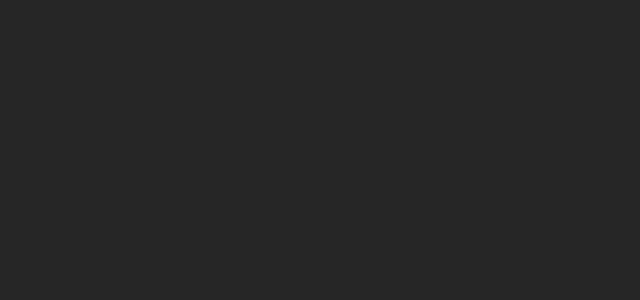
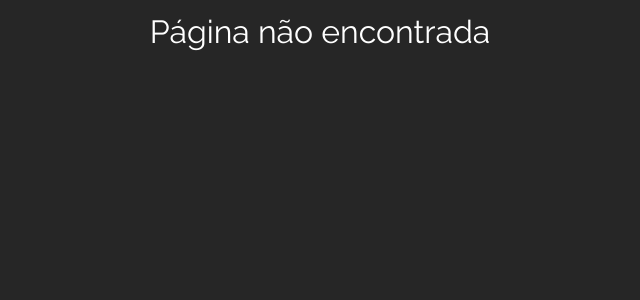
Before and after one commit to kassiaschipper/balance, a React (Create React App) app in the folder balance-app-front/: page / in a window 1280 px wide. Before the commit this address had no page. Shown: the top 300 px of the page, without its empty margins (320-960 px from the left). Built offline with nearby package versions, Linux system fonts and the light colour scheme; a web font is replaced by a local one.

Commit message:
chore - NotFoundPage implemented

```diff
--- a/balance-app-front/src/components/App.js
+++ b/balance-app-front/src/components/App.js
@@ -3,6 +3,7 @@
 import SignIn from "./authComponents/SignIn";
 import Home from "./homeComponents/Home";
 import PrivatePage from "../PrivatePage.js";
+import NotFoundPage from "./NotFoundPage";
 
 export default function App() {
   return (
@@ -12,6 +13,7 @@
         <Routes>
           <Route path="/sign-in" element={<SignIn></SignIn>} />
           <Route path="/home" element={<PrivatePage><Home></Home></PrivatePage>}/>
+          <Route path="*" element={<NotFoundPage></NotFoundPage>}/>
         </Routes>
       </BrowserRouter>
     </>
--- /dev/null
+++ b/balance-app-front/src/components/NotFoundPage.js
@@ -0,0 +1,14 @@
+import styled from "styled-components"
+
+export default function NotFoundPage(){
+    return (
+       <TitleWrapper>Página não encontrada</TitleWrapper>
+    )
+}
+
+const TitleWrapper = styled.h1`
+font-size: 2rem;
+color: white;
+text-align: center;
+margin-top: 1rem;
+`
```
